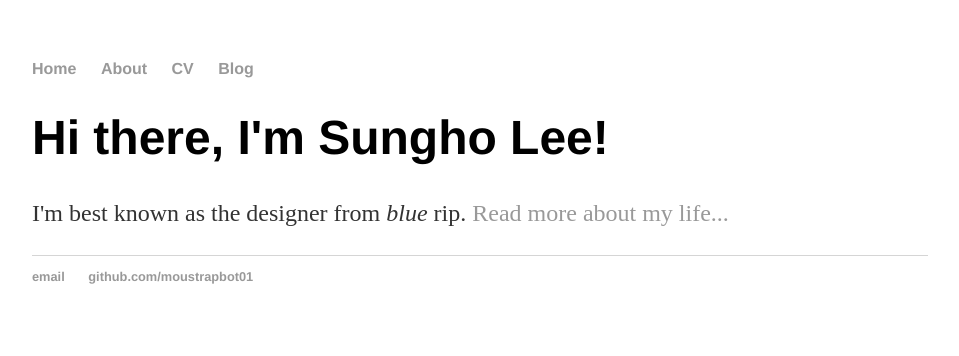
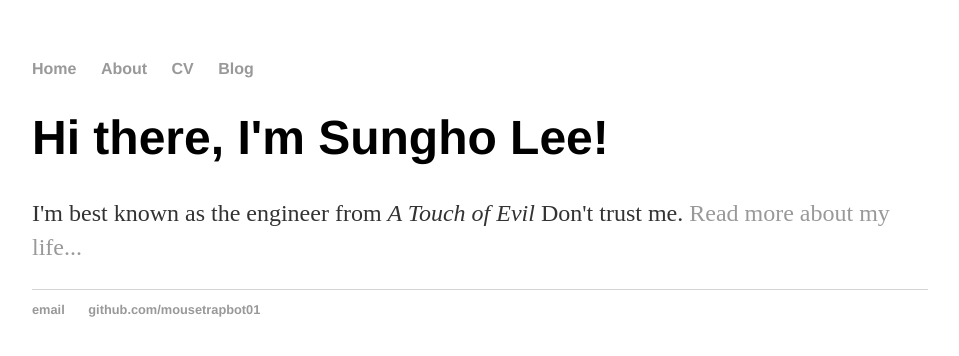
Before and after one commit to mousetrapbot01/mousetrapbot.github.io, a Jekyll site: the page built from index.html, in a window 1280 px wide. Shown: the top 356 px of the page, without its empty margins (160-1119 px from the left). Built offline with Jekyll 4.4.1, drawn with Linux system fonts in a browser that asks for light colours.

Commit message:
Update index.html

```diff
--- a/index.html
+++ b/index.html
@@ -1,30 +1,8 @@
-<!DOCTYPE html>
-<html>
-	<head>
-		<title>Mousetrapbot01</title>
-		<!-- link to main stylesheet -->
-		<link rel="stylesheet" type="text/css" href="/css/main.css">
-	</head>
-	<body>
-		<nav>
-    		<ul>
-        		<li><a href="/">Home</a></li>
-	        	<li><a href="/about">About</a></li>
-        		<li><a href="/cv">CV</a></li>
-        		<li><a href="/blog">Blog</a></li>
-    		</ul>
-		</nav>
-		<div class="container">
-    		<div class="blurb">
-        		<h1>Hi there, I'm Sungho Lee!</h1>
-				<p>I'm best known as the designer from <em>blue</em> rip. <a href="/about">Read more about my life...</a></p>
-    		</div><!-- /.blurb -->
-		</div><!-- /.container -->
-		<footer>
-    		<ul>
-        		<li><a href="mailto:indiscretemathematics@gmail.com">email</a></li>
-        		<li><a href="https://github.com/mousetrapbot01">github.com/moustrapbot01</a></li>
-			</ul>
-		</footer>
-	</body>
-</html>
+---
+layout: default
+title: Sungho Lee, the renaissance man
+---
+<div class="blurb">
+	<h1>Hi there, I'm Sungho Lee!</h1>
+	<p>I'm best known as the engineer from <em>A Touch of Evil</em> Don't trust me. <a href="/about">Read more about my life...</a></p>
+</div><!-- /.blurb -->
```
